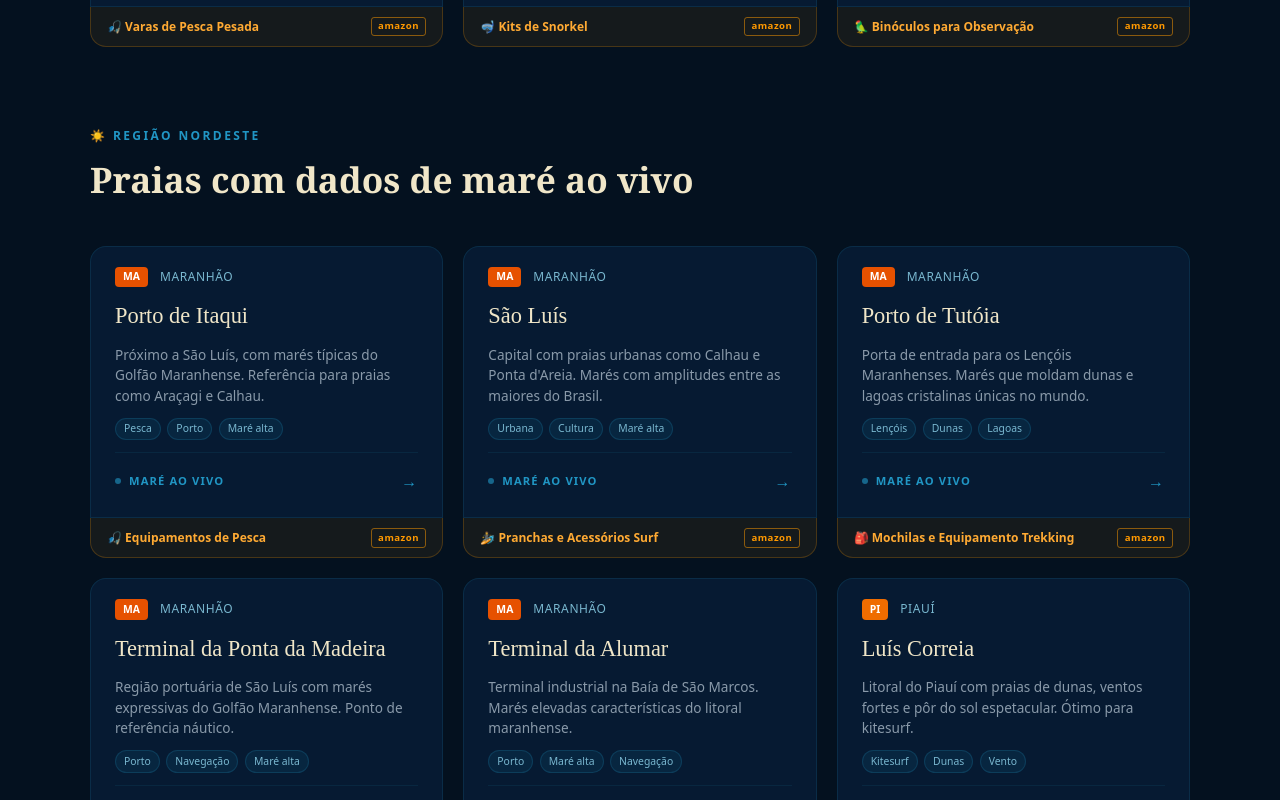
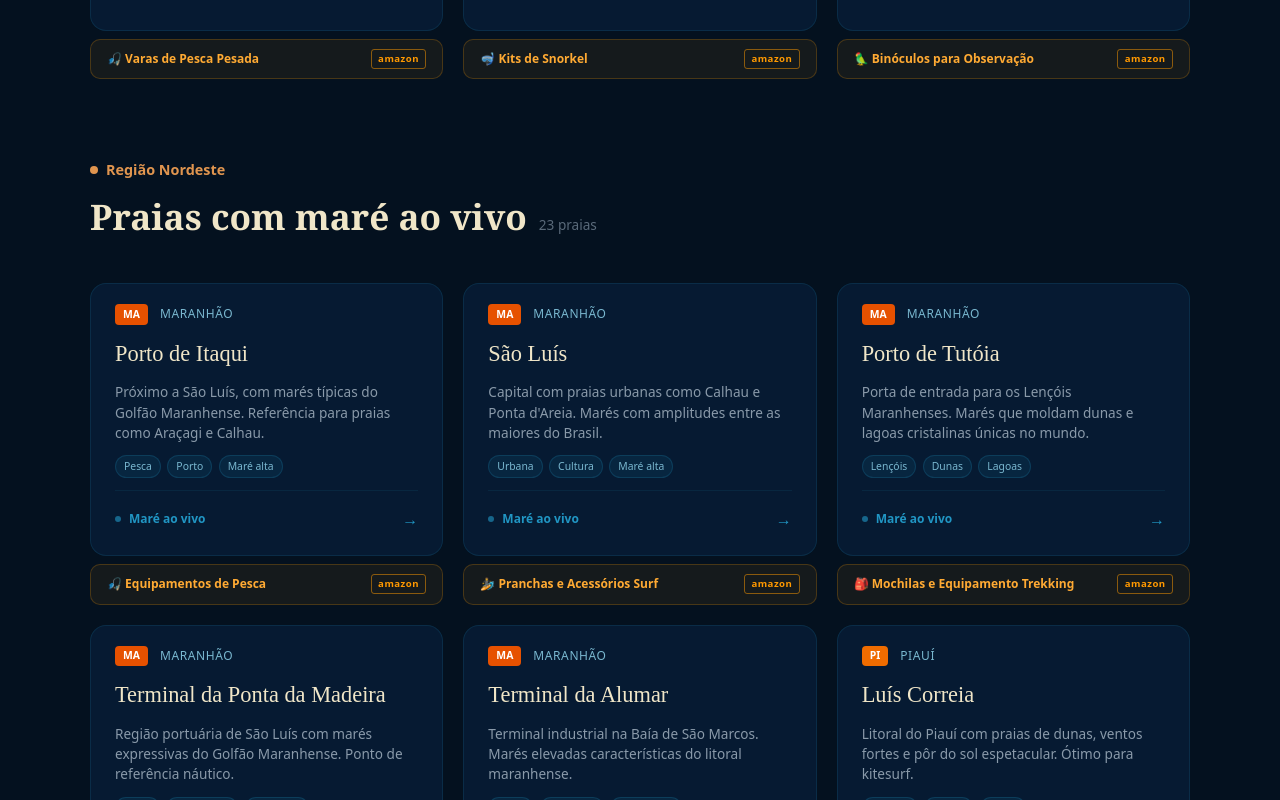
Before and after one commit to gustafa001/Mareagora, a Next.js app: page /guia-praias in a window 1280 px wide. Shown: the part 1800-2600 px from the top of the page. Built offline with nearby package versions, Linux system fonts and the light colour scheme.

Commit message:
Refactor region labels to use structured data

```diff
--- a/app/guia-praias/page.tsx
+++ b/app/guia-praias/page.tsx
@@ -871,11 +871,11 @@ const UF_COLORS: Record<string, string> = {
   PR: '#2196c4', SC: '#1976d2', RS: '#5c6bc0',
 }
 
-const REGIAO_LABELS: Record<string, string> = {
-  norte: '🌿 Região Norte',
-  nordeste: '☀️ Região Nordeste',
-  sudeste: '🌆 Região Sudeste',
-  sul: '❄️ Região Sul',
+const REGIAO_INFO: Record<string, { nome: string; cor: string }> = {
+  norte: { nome: 'Região Norte', cor: '#4ea699' },
+  nordeste: { nome: 'Região Nordeste', cor: '#e0954f' },
+  sudeste: { nome: 'Região Sudeste', cor: '#2196c4' },
+  sul: { nome: 'Região Sul', cor: '#6c7fd8' },
 }
 
 // --- componente --------------------------------------------------------------
@@ -927,8 +927,14 @@ export default function GuiaPraias() {
             return (
               <div key={regiao} className="gp-regiao-block">
                 <div className="gp-section-header">
-                  <p className="gp-label">{REGIAO_LABELS[regiao]}</p>
-                  <h2>Praias com dados de maré ao vivo</h2>
+                  <div className="gp-region-tag">
+                    <span className="gp-region-dot" style={{ background: REGIAO_INFO[regiao].cor }} />
+                    <span style={{ color: REGIAO_INFO[regiao].cor }}>{REGIAO_INFO[regiao].nome}</span>
+                  </div>
+                  <div className="gp-section-heading-row">
+                    <h2>Praias com maré ao vivo</h2>
+                    <span className="gp-region-count">{praiasDaRegiao.length} praias</span>
+                  </div>
                 </div>
                 <div className="gp-grid">
                   {praiasDaRegiao.map((praia) => (
@@ -1093,14 +1099,17 @@ const styles = `
   .gp-container { max-width: 1100px; margin: 0 auto; }
   .gp-regiao-block { margin-bottom: 5rem; }
   .gp-section-header { margin-bottom: 2.5rem; }
-  .gp-label {
-    font-size: 0.75rem; letter-spacing: 0.2em; text-transform: uppercase;
-    color: #2196c4; margin-bottom: 0.5rem; font-weight: 700;
+  .gp-region-tag {
+    display: flex; align-items: center; gap: 0.5rem;
+    font-size: 0.9rem; font-weight: 600; margin-bottom: 0.6rem;
   }
+  .gp-region-dot { width: 8px; height: 8px; border-radius: 50%; flex-shrink: 0; }
+  .gp-section-heading-row { display: flex; align-items: baseline; gap: 0.75rem; flex-wrap: wrap; }
   .gp-section-header h2 {
     font-family: 'Playfair Display', Georgia, serif;
     font-size: clamp(1.5rem, 3vw, 2.2rem); color: #f0e6c8; font-weight: 700;
   }
+  .gp-region-count { font-size: 0.85rem; color: #5a6a7a; }
 
   /* Card wrapper */
   .gp-grid {
@@ -1114,7 +1123,7 @@ const styles = `
   .gp-card {
     background: rgba(14,58,110,0.25);
     border: 1px solid rgba(33,150,196,0.15);
-    border-radius: 16px 16px 0 0;
+    border-radius: 16px;
     padding: 0;
     text-decoration: none; display: flex; flex-direction: column; gap: 0;
     transition: transform 0.25s, border-color 0.25s, box-shadow 0.25s;
@@ -1152,7 +1161,7 @@ const styles = `
   .gp-card-footer {
     margin-top: auto; padding-top: 1rem; border-top: 1px solid rgba(33,150,196,0.1);
     display: flex; align-items: center; gap: 0.5rem;
-    font-size: 0.7rem; font-weight: 700; color: #2196c4; text-transform: uppercase; letter-spacing: 0.1em;
+    font-size: 0.75rem; font-weight: 600; color: #2196c4;
   }
   .gp-live-dot { width: 6px; height: 6px; background: #2196c4; border-radius: 50%; animation: gpPulse 1.5s infinite; }
   .gp-arrow { margin-left: auto; font-size: 1rem; transition: transform 0.2s; }
@@ -1163,10 +1172,10 @@ const styles = `
   /* Amazon affiliate button */
   .gp-amazon-btn {
     display: flex; align-items: center; justify-content: space-between;
-    gap: 0.5rem; padding: 0.6rem 1rem;
+    gap: 0.5rem; padding: 0.6rem 1rem; margin-top: 0.5rem;
     background: rgba(255,153,0,0.07);
     border: 1px solid rgba(255,153,0,0.22);
-    border-top: none; border-radius: 0 0 16px 16px;
+    border-radius: 10px;
     text-decoration: none; font-size: 0.75rem;
     color: #ffaa33; font-weight: 600;
     transition: background 0.2s, border-color 0.2s;
```
